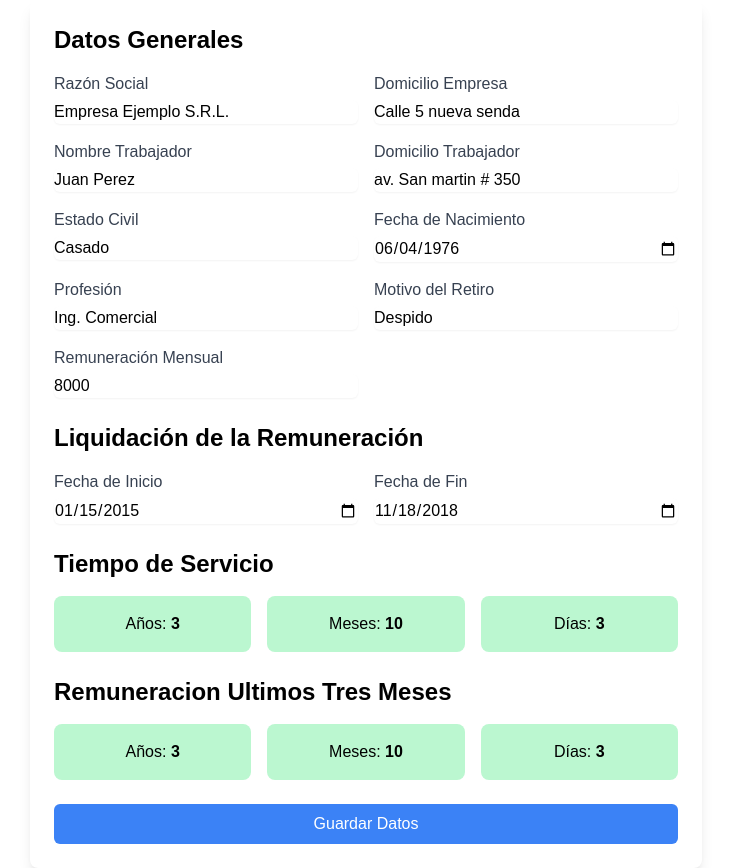
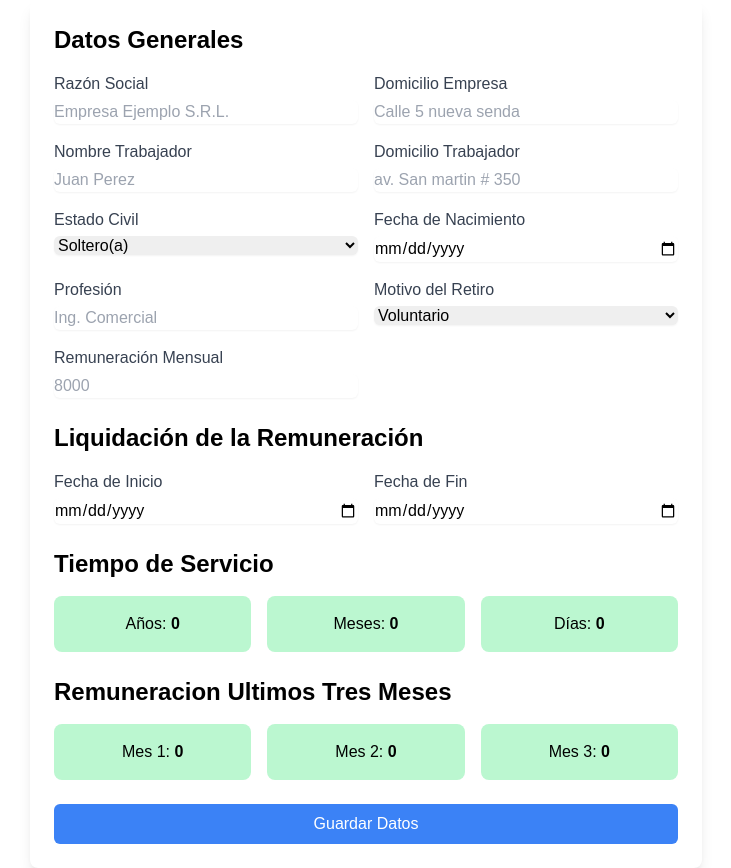
Before and after one commit to andre00bejarano00vaca/finiquito, a Next.js app: page / in a window 1280 px wide. Shown: the whole page, without its empty margins (274-1005 px from the left). Built offline with nearby package versions, Linux system fonts and the light colour scheme.

Commit message:
ya se puede calcular la diferencia de fechas

```diff
--- a/package.json
+++ b/package.json
@@ -9,9 +9,10 @@
     "lint": "next lint"
   },
   "dependencies": {
+    "dayjs": "^1.11.13",
+    "next": "15.1.7",
     "react": "^19.0.0",
-    "react-dom": "^19.0.0",
-    "next": "15.1.7"
+    "react-dom": "^19.0.0"
   },
   "devDependencies": {
     "postcss": "^8",
--- a/src/components/FormularioDatos.jsx
+++ b/src/components/FormularioDatos.jsx
@@ -1,70 +1,222 @@
+"use client";
+
+import { useState, useEffect } from "react";
+import dayjs from "dayjs";
+import duration from "dayjs/plugin/duration";
+
 export default function FormularioDatos() {
+  dayjs.extend(duration);
+
+  const [formData, setFormData] = useState({
+    razonSocial: "",
+    domicilioEmpresa: "",
+    NombreTrabajador: "",
+    DomicilioTrabajador: "",
+    EstadoCivil: "",
+    FechadeNacimiento: "",
+    Profesión: "",
+    MotivodelRetiro: "",
+    RemuneraciónMensual: "",
+    FechadeInicio: "",
+    FechadeFin: "",
+  });
+  const [fechas, setFechas] = useState({ años: 0, meses: 0, días: 0 });
+
+  const handleChange = (e) => {
+    const { name, value } = e.target;
+    setFormData((prevFormData) => ({
+      ...prevFormData,
+      [name]: value,
+    }));
+  };
+
+  useEffect(() => {
+    const fecha1 = dayjs(formData.FechadeInicio);
+    const fecha2 = dayjs(formData.FechadeFin);
+
+    if (fecha1.isValid() && fecha2.isValid()) {
+      const diff = fecha2.diff(fecha1);
+      const duration = dayjs.duration(diff);
+
+      setFechas({
+        años: duration.years(),
+        meses: duration.months(),
+        días: duration.days(),
+      });
+    }
+
+    console.log("Estado actualizado:", fechas);
+    console.log(formData);
+  }, [formData]);
+
+
   return (
     <div className="max-w-2xl mx-auto bg-white p-6 rounded-lg shadow-lg">
       <h2 className="text-2xl font-bold mb-4 text-black">Datos Generales</h2>
       <form className="grid grid-cols-2 gap-4 text-black">
         <label className="block">
           <span className="text-gray-700">Razón Social</span>
-            <input type="text" defaultValue="Empresa Ejemplo S.R.L." className="mt-1 block w-full rounded-md border-gray-300 shadow-sm text-black-500" />
+          <input
+            name="razonSocial"
+            value={formData.razonSocial}
+            onChange={handleChange}
+            type="text"
+            placeholder="Empresa Ejemplo S.R.L."
+            className="mt-1 block w-full rounded-md border-gray-300 shadow-sm text-black-500"
+          />
         </label>
         <label className="block">
           <span className="text-gray-700">Domicilio Empresa</span>
-            <input type="text" defaultValue="Calle 5 nueva senda" className="mt-1 block w-full rounded-md border-gray-300 shadow-sm text-black" />
+          <input
+            name="domicilioEmpresa"
+            value={formData.domicilioEmpresa}
+            onChange={handleChange}
+            type="text"
+            placeholder="Calle 5 nueva senda"
+            className="mt-1 block w-full rounded-md border-gray-300 shadow-sm text-black"
+          />
         </label>
         <label className="block">
           <span className="text-gray-700">Nombre Trabajador</span>
-            <input type="text" defaultValue="Juan Perez" className="mt-1 block w-full rounded-md border-gray-300 shadow-sm text-black" />
+          <input
+            name="NombreTrabajador"
+            value={formData.NombreTrabajador}
+            onChange={handleChange}
+            type="text"
+            placeholder="Juan Perez"
+            className="mt-1 block w-full rounded-md border-gray-300 shadow-sm text-black"
+          />
         </label>
         <label className="block">
           <span className="text-gray-700">Domicilio Trabajador</span>
-            <input type="text" defaultValue="av. San martin # 350" className="mt-1 block w-full rounded-md border-gray-300 shadow-sm text-black" />
+          <input
+            name="DomicilioTrabajador"
+            value={formData.DomicilioTrabajador}
+            onChange={handleChange}
+            type="text"
+            placeholder="av. San martin # 350"
+            className="mt-1 block w-full rounded-md border-gray-300 shadow-sm text-black"
+          />
         </label>
         <label className="block">
           <span className="text-gray-700">Estado Civil</span>
-            <input type="text" defaultValue="Casado" className="mt-1 block w-full rounded-md border-gray-300 shadow-sm text-black" />
+          <select
+            name="EstadoCivil"
+            value={formData.EstadoCivil}
+            onChange={handleChange}
+            id="estadoCivil"
+            className="mt-1 block w-full rounded-md border-gray-300 shadow-sm text-black"
+          >
+            <option value="Soltero">Soltero(a)</option>
+            <option value="Casado">Casado(a)</option>
+            <option value="Viudo">Viudo(a)</option>
+            <option value="Otros">Otros</option>
+          </select>
         </label>
         <label className="block">
           <span className="text-gray-700">Fecha de Nacimiento</span>
-            <input type="date" defaultValue="1976-06-04" className="mt-1 block w-full rounded-md border-gray-300 shadow-sm text-black" />
+          <input
+            name="FechadeNacimiento"
+            value={formData.FechadeNacimiento}
+            onChange={handleChange}
+            type="date"
+            placeholder="1976-06-04"
+            className="mt-1 block w-full rounded-md border-gray-300 shadow-sm text-black"
+          />
         </label>
         <label className="block">
           <span className="text-gray-700">Profesión</span>
-            <input type="text" defaultValue="Ing. Comercial" className="mt-1 block w-full rounded-md border-gray-300 shadow-sm text-black" />
+          <input
+            name="Profesión"
+            value={formData.Profesión}
+            onChange={handleChange}
+            type="text"
+            placeholder="Ing. Comercial"
+            className="mt-1 block w-full rounded-md border-gray-300 shadow-sm text-black"
+          />
         </label>
         <label className="block">
           <span className="text-gray-700">Motivo del Retiro</span>
-            <input type="text" defaultValue="Despido" className="mt-1 block w-full rounded-md border-gray-300 shadow-sm text-black" />
+          <select
+            value={formData.MotivodelRetiro}
+            onChange={handleChange}
+            name="MotivodelRetiro"
+            id="Motivo-del-Retiro"
+            className="mt-1 block w-full rounded-md border-gray-300 shadow-sm text-black"
+          >
+            <option value="Voluntario">Voluntario</option>
+            <option value="Forzoso">Forzoso</option>
+            <option value="Conclusión">Conclusión de contrato</option>
+            <option value="Incumplimiento">Incumplimiento de contrato</option>
+          </select>
         </label>
         <label className="block">
           <span className="text-gray-700">Remuneración Mensual</span>
-            <input type="number" defaultValue="8000" className="mt-1 block w-full rounded-md border-gray-300 shadow-sm text-black" />
+          <input
+            name="RemuneraciónMensual"
+            value={formData.RemuneraciónMensual}
+            onChange={handleChange}
+            type="number"
+            placeholder="8000"
+            className="mt-1 block w-full rounded-md border-gray-300 shadow-sm text-black"
+          />
         </label>
       </form>
 
-        <h2 className="text-2xl font-bold mt-6 mb-4 text-black">Liquidación de la Remuneración</h2>
+      <h2 className="text-2xl font-bold mt-6 mb-4 text-black">
+        Liquidación de la Remuneración
+      </h2>
       <form className="grid grid-cols-2 gap-4">
         <label className="block">
           <span className="text-gray-700">Fecha de Inicio</span>
-            <input type="date" defaultValue="2015-01-15" className="mt-1 block w-full rounded-md border-gray-300 shadow-sm text-black" />
+          <input
+            name="FechadeInicio"
+            value={formData.FechadeInicio}
+            onChange={handleChange}
+            type="date"
+            className="mt-1 block w-full rounded-md border-gray-300 shadow-sm text-black"
+          />
         </label>
         <label className="block">
           <span className="text-gray-700">Fecha de Fin</span>
-            <input type="date" defaultValue="2018-11-18" className="mt-1 block w-full rounded-md border-gray-300 shadow-sm text-black" />
+          <input
+            name="FechadeFin"
+            value={formData.FechadeFin}
+            onChange={handleChange}
+            type="date"
+            className="mt-1 block w-full rounded-md border-gray-300 shadow-sm text-black"
+          />
         </label>
       </form>
 
-        <h2 className="text-2xl font-bold mt-6 mb-4 text-black">Tiempo de Servicio</h2>
+      <h2 className="text-2xl font-bold mt-6 mb-4 text-black">
+        Tiempo de Servicio
+      </h2>
       <div className="grid grid-cols-3 gap-4 text-center">
-          <div className="bg-green-200 p-4 rounded-lg text-black">Años: <span className="font-bold text-black">3</span></div>
-          <div className="bg-green-200 p-4 rounded-lg text-black">Meses: <span className="font-bold text-black">10</span></div>
-          <div className="bg-green-200 p-4 rounded-lg text-black">Días: <span className="font-bold text-black">3</span></div>
+        <div className="bg-green-200 p-4 rounded-lg text-black">
+          Años: <span className="font-bold text-black">{fechas.años}</span>
+        </div>
+        <div className="bg-green-200 p-4 rounded-lg text-black">
+          Meses: <span className="font-bold text-black">{fechas.meses}</span>
+        </div>
+        <div className="bg-green-200 p-4 rounded-lg text-black">
+          Días: <span className="font-bold text-black">{fechas.días}</span>
+        </div>
       </div>
 
-        <h2 className="text-2xl font-bold mt-6 mb-4 text-black">Remuneracion Ultimos Tres Meses</h2>
+      <h2 className="text-2xl font-bold mt-6 mb-4 text-black">
+        Remuneracion Ultimos Tres Meses
+      </h2>
       <div className="grid grid-cols-3 gap-4 text-center">
-          <div className="bg-green-200 p-4 rounded-lg text-black">Años: <span className="font-bold text-black">3</span></div>
-          <div className="bg-green-200 p-4 rounded-lg text-black">Meses: <span className="font-bold text-black">10</span></div>
-          <div className="bg-green-200 p-4 rounded-lg text-black">Días: <span className="font-bold text-black">3</span></div>
+        <div className="bg-green-200 p-4 rounded-lg text-black">
+          Mes 1: <span className="font-bold text-black">0</span>
+        </div>
+        <div className="bg-green-200 p-4 rounded-lg text-black">
+          Mes 2: <span className="font-bold text-black">0</span>
+        </div>
+        <div className="bg-green-200 p-4 rounded-lg text-black">
+          Mes 3: <span className="font-bold text-black">0</span>
+        </div>
       </div>
 
       <button className="mt-6 w-full bg-blue-500 text-white py-2 px-4 rounded-md hover:bg-blue-600">
```
Also changed, not shown: 1 other file (tests, documents, lock files or other folders). Lines whose indentation alone changed are shown as unchanged.
